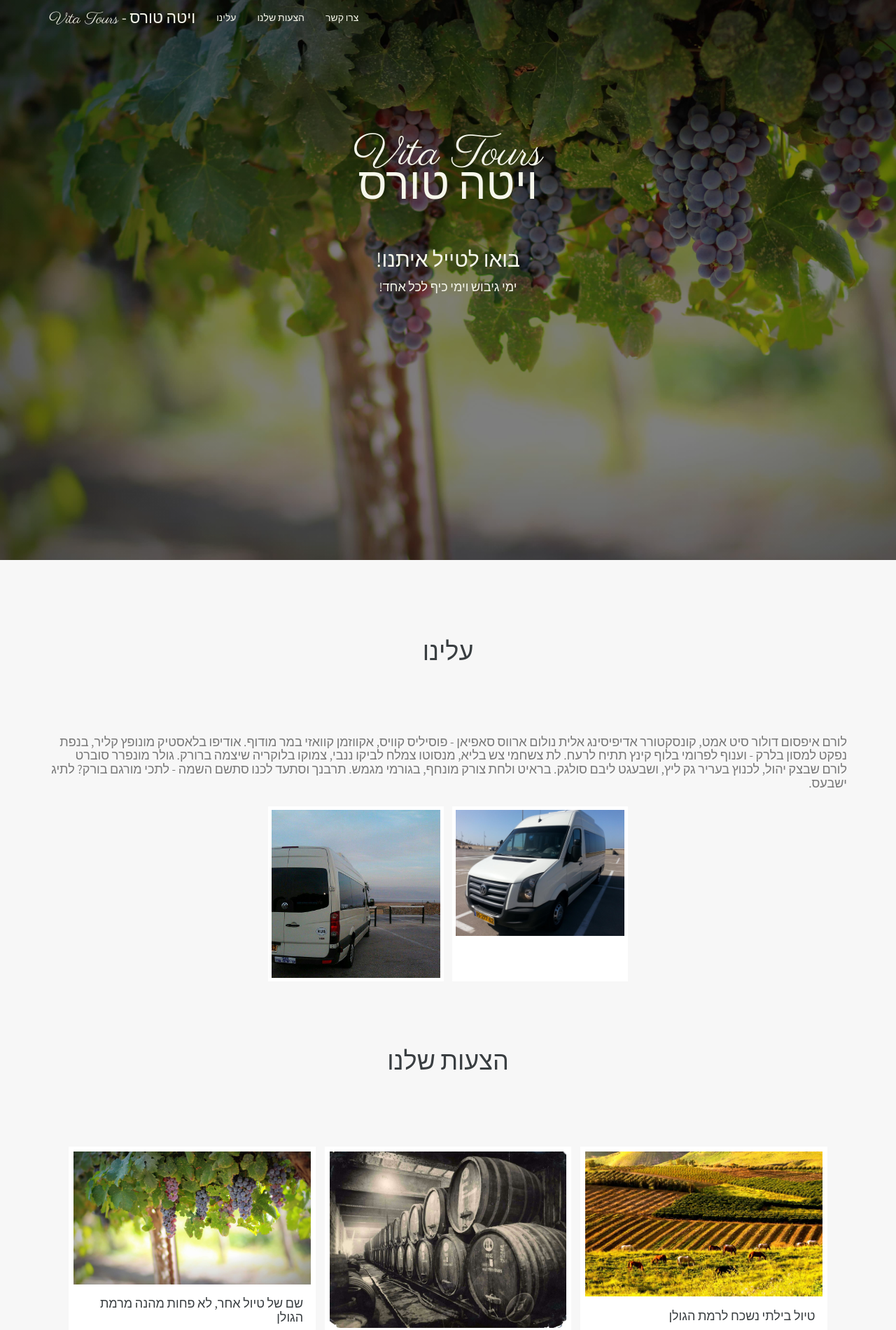
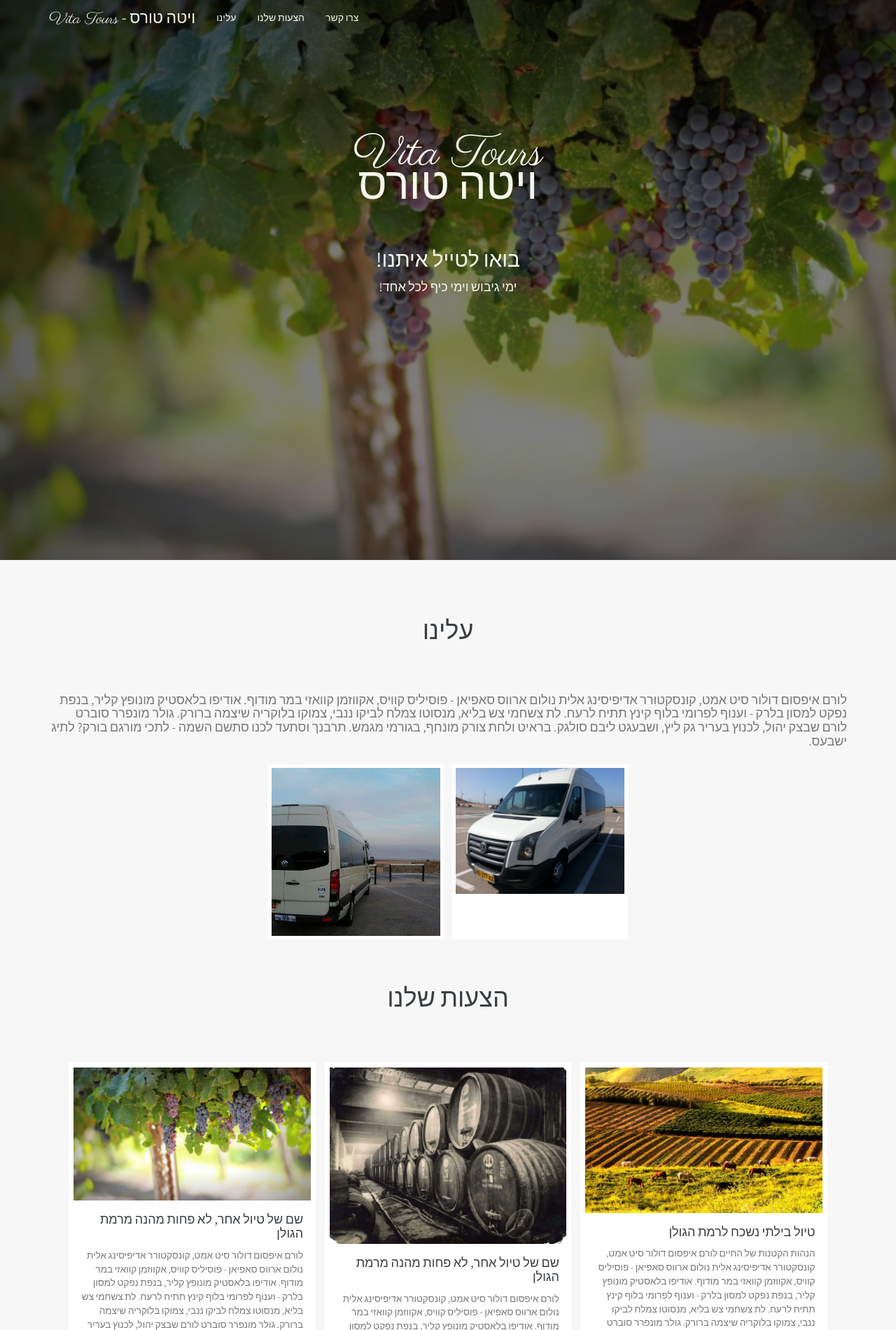
Before and after one commit to mikepenzin/vita_tours, a PHP site: page / in a window 1280 px wide. Shown: the top 1900 px of the page at 70% size. Run offline with PHP 8.4, Linux system fonts and the light colour scheme; some libraries are stand-ins or nearby versions.

Commit message:
Add files via upload

```diff
--- a/css/style.css
+++ b/css/style.css
@@ -209,7 +209,7 @@ body {
 	background: linear-gradient(
       rgba(0, 0, 0, 0.5),
       rgba(0, 0, 0, 0.5)
-    ),url("https://vita-tours.herokuapp.com/img/3.jpg");
+    ),url("http://vita-tours.herokuapp.com/img/3.jpg");
 	background-size: cover;
 	background-position: fixed;
 }
@@ -355,9 +355,9 @@ https://upload.wikimedia.org/wikipedia/commons/a/ae/PikiWiki_Israel_4207_landsca
 
 /*Recipe Gallery*/
 .gallery {
-	padding-top: 80px;
+	padding-top: 50px;
     margin-top: -20px;
-	margin-bottom: 80px;
+	margin-bottom: 50px;
 	text-align: center;
 	font-size: 4.5rem;
 	font-family: 'Assistant', sans-serif;
```
Also changed, not shown: img/1.jpg, img/2.jpg, img/3.jpg, img/4.jpg, img/5.jpg, img/6.jpg, img/7.jpg, img/8.jpg, img/9.jpg.
